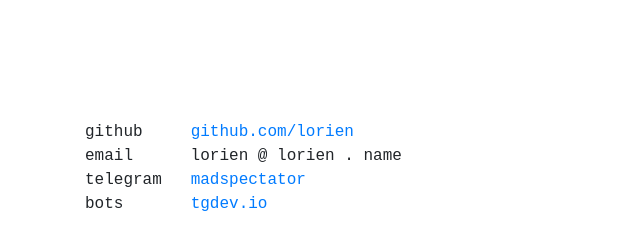
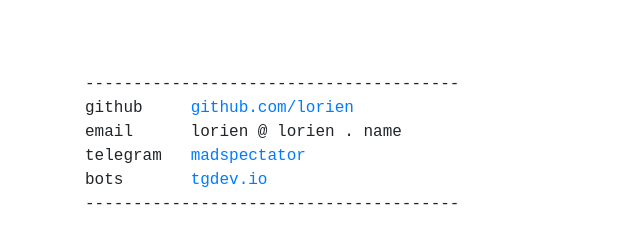
Before and after one commit to lorien/lorien.github.io, a plain HTML site: page index.html in a window 1280 px wide. Shown: the whole page, without its empty margins (0-640 px from the left). Drawn offline with nearby package versions, Linux system fonts and the light colour scheme.

Commit message:
Update index.html

```diff
--- a/index.html
+++ b/index.html
@@ -17,13 +17,13 @@
 
     <div class="container">
 
-        <br><br><br><br>
-<div style="font-family: monospace; white-space: pre-line">
+        <br><br><br>
+<div style="font-family: monospace; white-space: pre-line">---------------------------------------
 github&nbsp;&nbsp;&nbsp;&nbsp; <a href="https://github.com/lorien">github.com/lorien</a>
 email&nbsp;&nbsp;&nbsp;&nbsp;&nbsp; lorien @ lorien . name
 telegram&nbsp;&nbsp; <a href="https://t.me/madspectator">madspectator</a>
 bots&nbsp;&nbsp;&nbsp;&nbsp;&nbsp;&nbsp; <a href="https://tgdev.io">tgdev.io</a>
-
+---------------------------------------
 </div>
 
     </div>
```
